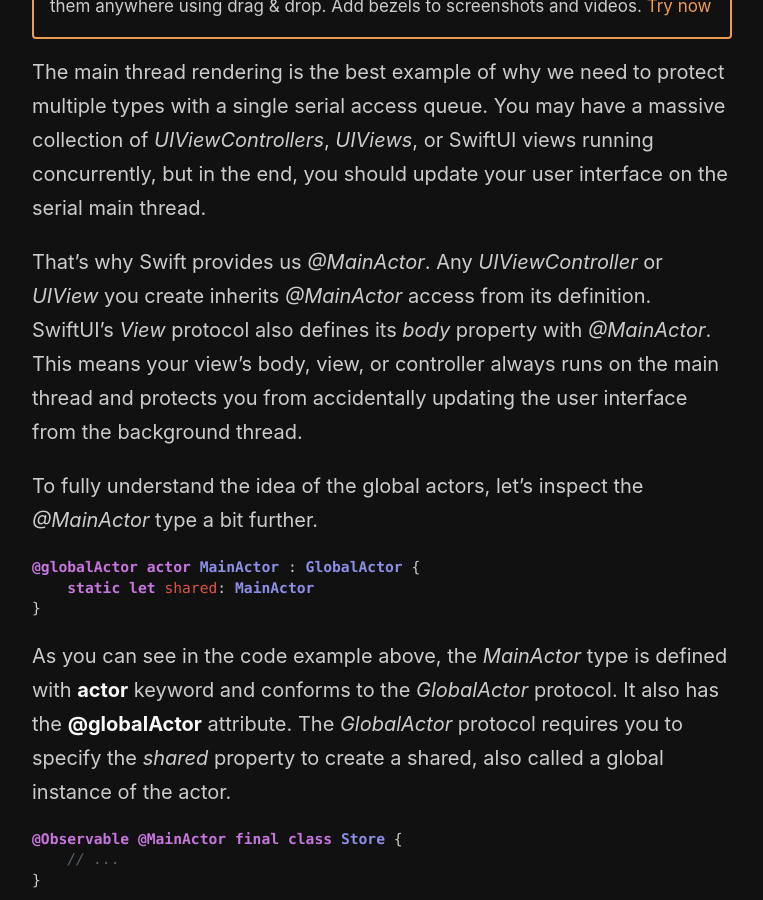
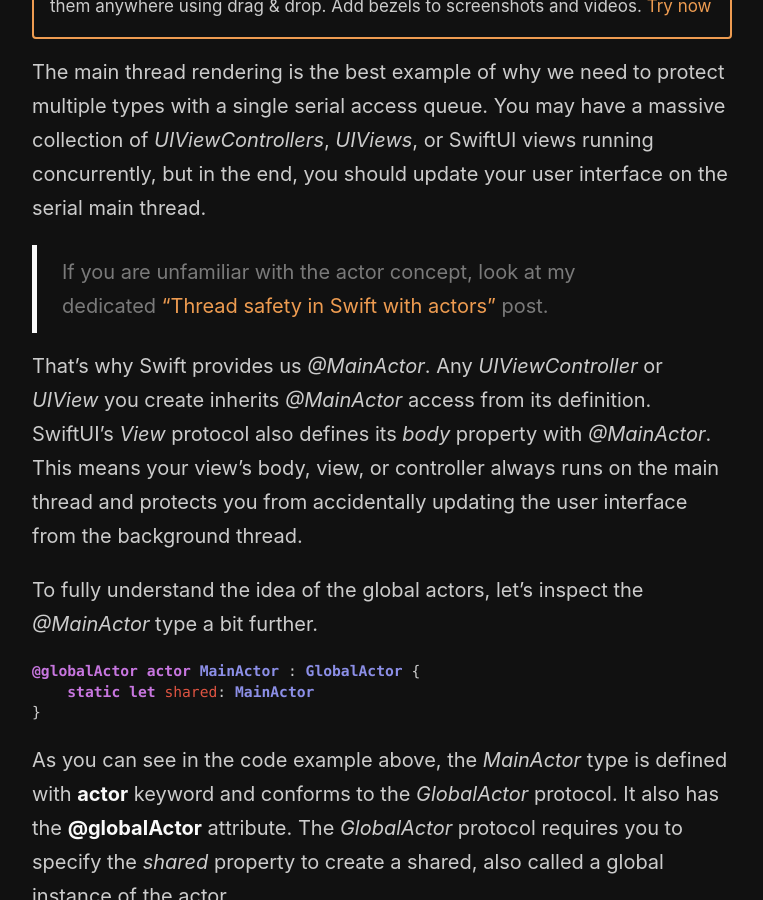
Before and after one commit to mecid/mecid.github.io, a Jekyll site: the page built from _posts/2024-03-12-global-actors-in-swift.md, in a window 1280 px wide and 900 px high, scrolled down 586 px. Shown: the whole window, without its empty margins (258-1021 px from the left). Built offline with Jekyll 4.4.1, drawn with Linux system fonts in a browser that asks for light colours.

Commit message:
reference post added to the global actors post

```diff
--- a/_posts/2024-03-12-global-actors-in-swift.md
+++ b/_posts/2024-03-12-global-actors-in-swift.md
@@ -8,6 +8,8 @@
 {% include friends.html %}
 
 The main thread rendering is the best example of why we need to protect multiple types with a single serial access queue. You may have a massive collection of *UIViewControllers*, *UIViews*, or SwiftUI views running concurrently, but in the end, you should update your user interface on the serial main thread.
+
+> If you are unfamiliar with the actor concept, look at my dedicated ["Thread safety in Swift with actors"](/2023/09/19/thread-safety-in-swift-with-actors/) post.
 
 That's why Swift provides us *@MainActor*. Any *UIViewController* or *UIView* you create inherits *@MainActor* access from its definition. SwiftUI's *View* protocol also defines its *body* property with *@MainActor*. This means your view's body, view, or controller always runs on the main thread and protects you from accidentally updating the user interface from the background thread.
 
```
